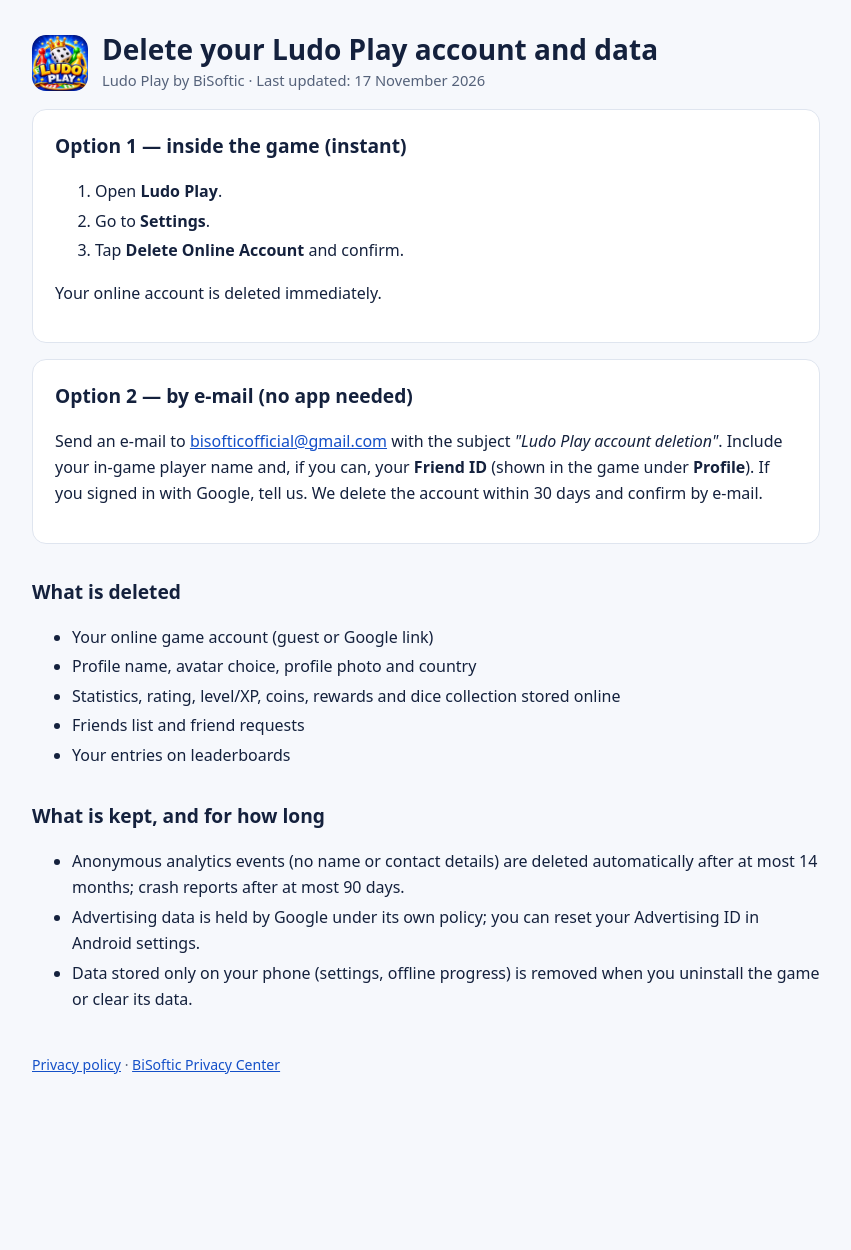
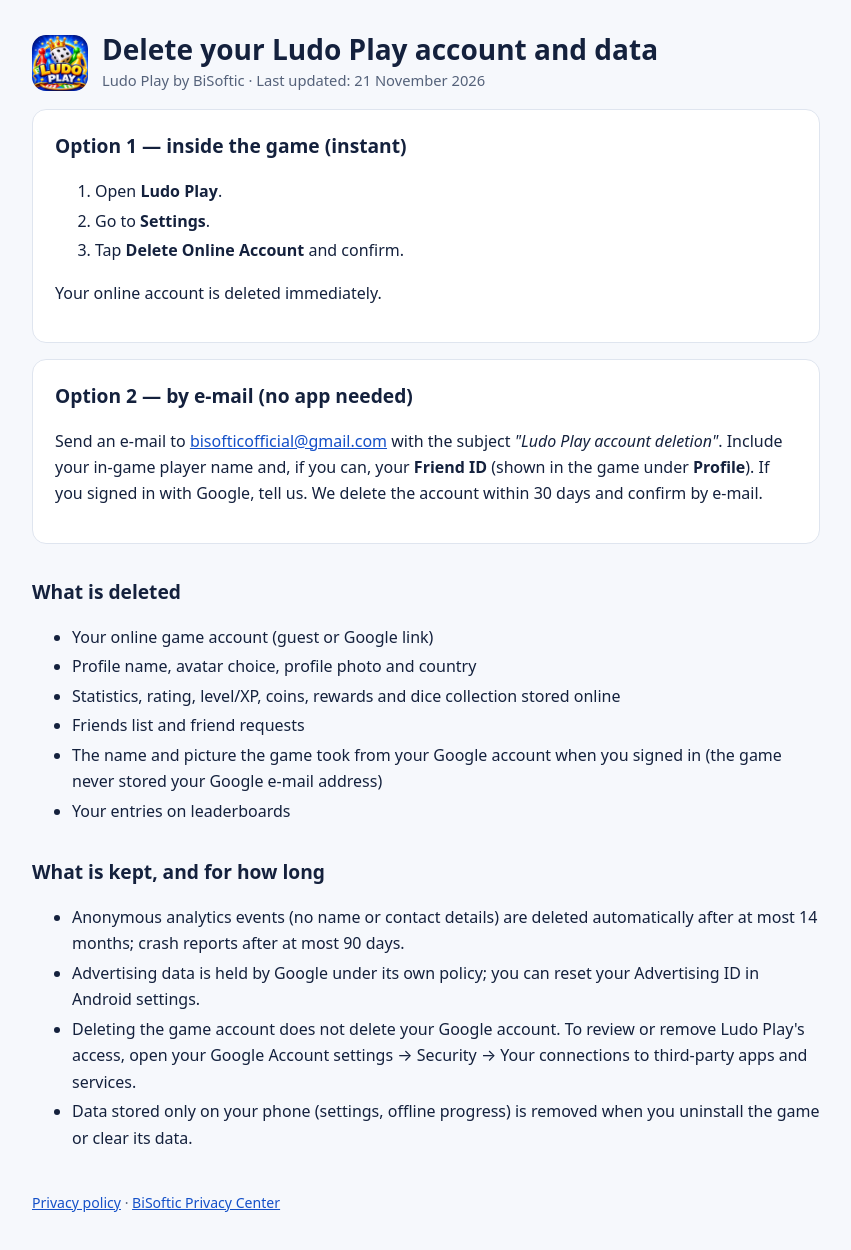
Before and after one commit to bidevzofficial/Privacy-Pages, a plain HTML site: page ludoplay/delete-account.html in a window 1280 px wide. Shown: the whole page, without its empty margins (214-1065 px from the left). Before the commit the page ends 1140 px from the top, so only its background shows below. Drawn offline with Linux system fonts and the light colour scheme.

Commit message:
Ludo Play pages: photo picker, Google data deleted, Google account note, dates

```diff
--- a/ludoplay/delete-account.html
+++ b/ludoplay/delete-account.html
@@ -1,7 +1,7 @@
 <!doctype html><html lang="en"><head><meta charset="utf-8"><meta name="viewport" content="width=device-width,initial-scale=1">
 <title>Delete Ludo Play Account</title><meta name="description" content="How to delete your Ludo Play online account and data.">
 <link rel="stylesheet" href="../assets/style.css"></head><body><main>
-<header class="brand"><img src="icon.png" alt="Ludo Play icon"><div><h1>Delete your Ludo Play account and data</h1><span class="muted">Ludo Play by BiSoftic · Last updated: 17 November 2026</span></div></header>
+<header class="brand"><img src="icon.png" alt="Ludo Play icon"><div><h1>Delete your Ludo Play account and data</h1><span class="muted">Ludo Play by BiSoftic · Last updated: 21 November 2026</span></div></header>
 
 <div class="card"><h2 style="margin-top:0">Option 1 — inside the game (instant)</h2>
 <ol><li>Open <strong>Ludo Play</strong>.</li><li>Go to <strong>Settings</strong>.</li><li>Tap <strong>Delete Online Account</strong> and confirm.</li></ol>
@@ -11,12 +11,12 @@
 <p>Send an e-mail to <a href="mailto:bisofticofficial@gmail.com?subject=Ludo%20Play%20account%20deletion">bisofticofficial@gmail.com</a> with the subject <em>"Ludo Play account deletion"</em>. Include your in-game player name and, if you can, your <strong>Friend ID</strong> (shown in the game under <strong>Profile</strong>). If you signed in with Google, tell us. We delete the account within 30 days and confirm by e-mail.</p></div>
 
 <h2>What is deleted</h2>
-<ul><li>Your online game account (guest or Google link)</li><li>Profile name, avatar choice, profile photo and country</li><li>Statistics, rating, level/XP, coins, rewards and dice collection stored online</li><li>Friends list and friend requests</li><li>Your entries on leaderboards</li></ul>
+<ul><li>Your online game account (guest or Google link)</li><li>Profile name, avatar choice, profile photo and country</li><li>Statistics, rating, level/XP, coins, rewards and dice collection stored online</li><li>Friends list and friend requests</li><li>The name and picture the game took from your Google account when you signed in (the game never stored your Google e-mail address)</li><li>Your entries on leaderboards</li></ul>
 
 <h2>What is kept, and for how long</h2>
 <ul><li>Anonymous analytics events (no name or contact details) are deleted automatically after at most 14 months; crash reports after at most 90 days.</li>
 <li>Advertising data is held by Google under its own policy; you can reset your Advertising ID in Android settings.</li>
-<li>Data stored only on your phone (settings, offline progress) is removed when you uninstall the game or clear its data.</li></ul>
+<li>Deleting the game account does not delete your Google account. To review or remove Ludo Play's access, open your Google Account settings → Security → Your connections to third-party apps and services.</li><li>Data stored only on your phone (settings, offline progress) is removed when you uninstall the game or clear its data.</li></ul>
 
 <footer><a href="privacy.html">Privacy policy</a> · <a href="../index.html">BiSoftic Privacy Center</a></footer>
 </main></body></html>
```
Also changed, not shown: ludoplay/privacy.html (+1 -1 lines).
